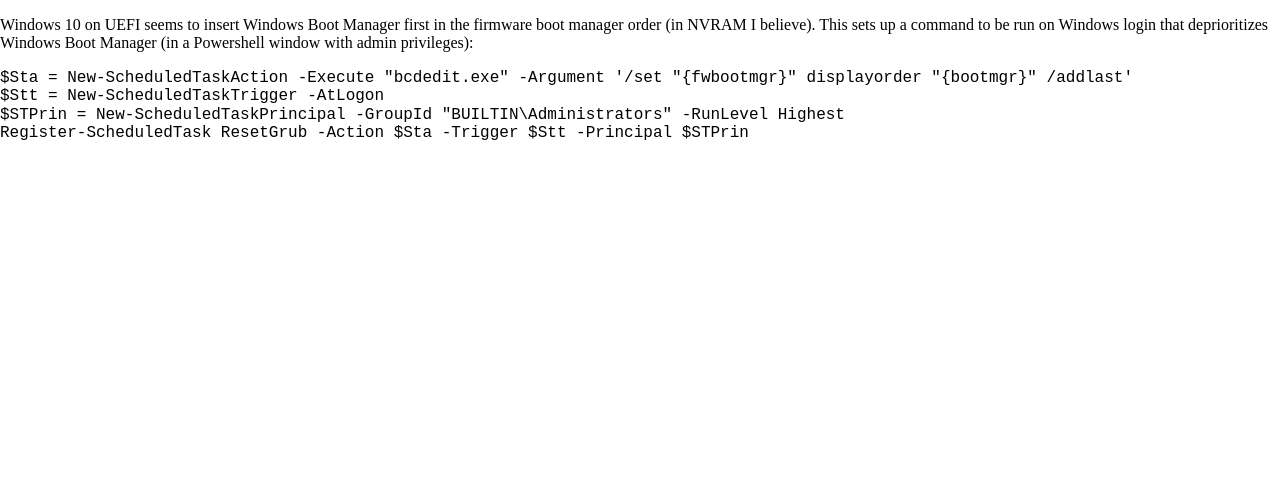
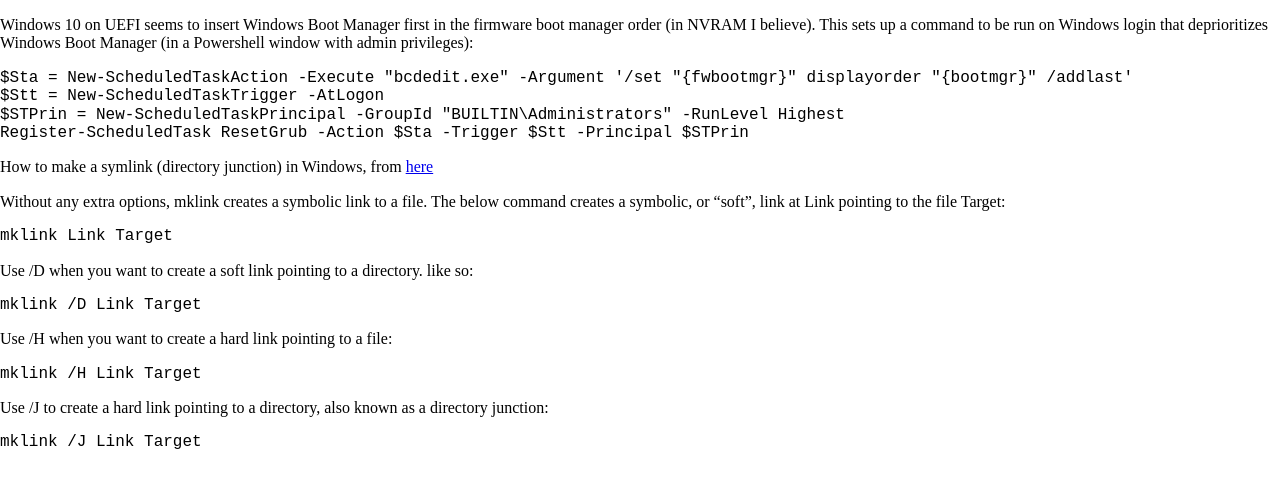
Before and after one commit to dareonion/dareonion.github.io, a plain HTML site: page index.html in a window 1280 px wide. Drawn offline with nearby package versions, Linux system fonts and the light colour scheme.

Commit message:
Update index.html

```diff
--- a/index.html
+++ b/index.html
@@ -17,7 +17,17 @@
 $Stt = New-ScheduledTaskTrigger -AtLogon
 $STPrin = New-ScheduledTaskPrincipal -GroupId "BUILTIN\Administrators" -RunLevel Highest
 Register-ScheduledTask ResetGrub -Action $Sta -Trigger $Stt -Principal $STPrin</pre>
-    <script src="https://code.jquery.com/jquery-3.5.1.min.js"></script>
+
+    <p>How to make a symlink (directory junction) in Windows, from <a href="https://www.howtogeek.com/howto/16226/complete-guide-to-symbolic-links-symlinks-on-windows-or-linux/">here</a></p>
+    <p>Without any extra options, mklink creates a symbolic link to a file. The below command creates a symbolic, or “soft”, link at Link pointing to the file Target:</p>
+    <pre>mklink Link Target</pre>
+    <p>Use /D when you want to create a soft link pointing to a directory. like so:</p>
+    <pre>mklink /D Link Target</pre>
+    <p>Use /H when you want to create a hard link pointing to a file:</p>
+    <pre>mklink /H Link Target</pre>
+    <p>Use /J to create a hard link pointing to a directory, also known as a directory junction:</p>
+    <pre>mklink /J Link Target</pre>
+
     <script src="main.js"></script>
   </body>
 </html>
```
